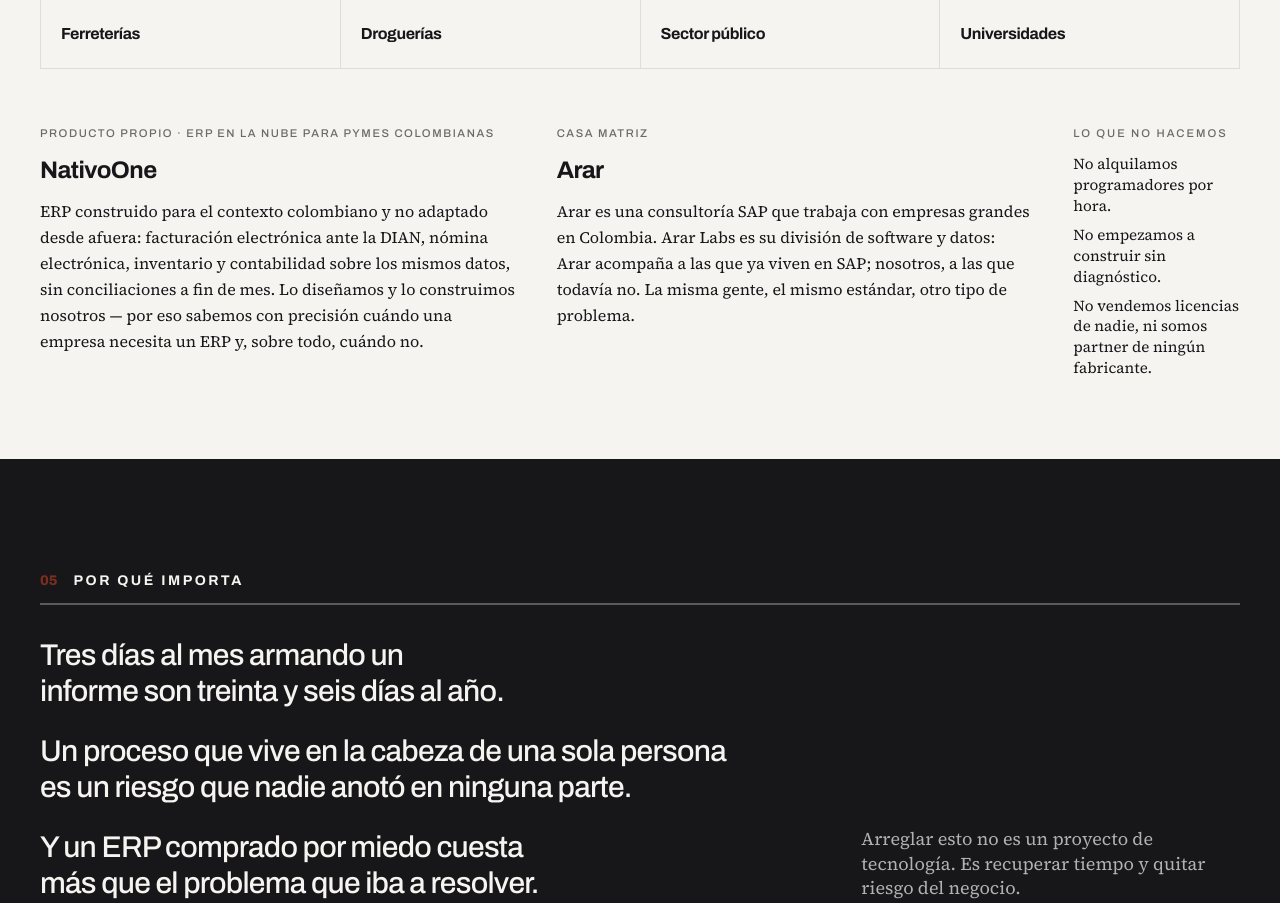
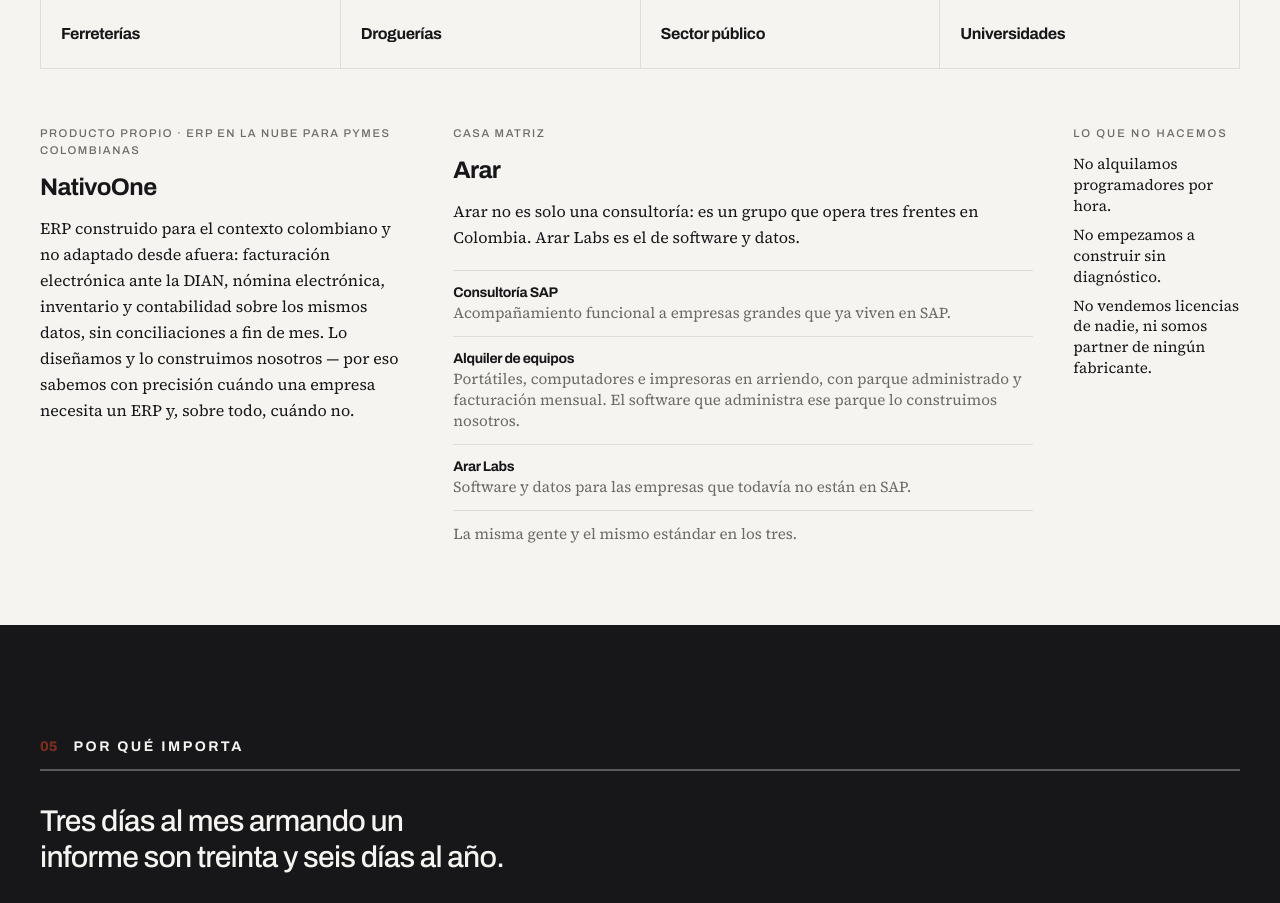
Before and after one commit to Hum0Labs/arar-labs, a Next.js app: page / in a window 1280 px wide. Shown: the part 2460-3363 px from the top of the page. Built offline with nearby package versions, Linux system fonts and the light colour scheme.

Commit message:
La casa matriz muestra los tres frentes de Arar

```diff
--- a/components/Experience.tsx
+++ b/components/Experience.tsx
@@ -26,15 +26,36 @@
       </ul>
 
       <div className="mt-14 grid gap-10 lg:grid-cols-12">
-        {[experience.work, experience.parent].map((item) => (
-          <article key={item.name} className="col-span-full grid content-start gap-3 lg:col-span-5">
-            <span className="font-display text-[0.7rem] uppercase tracking-[0.14em] text-ink-soft">
-              {item.meta}
-            </span>
-            <h3 className="font-display text-2xl font-bold tracking-tight">{item.name}</h3>
-            <p className="leading-relaxed">{item.body}</p>
-          </article>
-        ))}
+        <article className="col-span-full grid content-start gap-3 lg:col-span-4">
+          <span className="font-display text-[0.7rem] uppercase tracking-[0.14em] text-ink-soft">
+            {experience.work.meta}
+          </span>
+          <h3 className="font-display text-2xl font-bold tracking-tight">
+            {experience.work.name}
+          </h3>
+          <p className="leading-relaxed">{experience.work.body}</p>
+        </article>
+
+        <article className="col-span-full grid content-start gap-3 lg:col-span-6">
+          <span className="font-display text-[0.7rem] uppercase tracking-[0.14em] text-ink-soft">
+            {experience.parent.meta}
+          </span>
+          <h3 className="font-display text-2xl font-bold tracking-tight">
+            {experience.parent.name}
+          </h3>
+          <p className="leading-relaxed">{experience.parent.body}</p>
+
+          <dl className="mt-2 grid gap-0">
+            {experience.parent.lines.map((line) => (
+              <div key={line.name} className="border-t border-rule py-3 last:border-b">
+                <dt className="font-display text-sm font-bold tracking-tight">{line.name}</dt>
+                <dd className="text-[0.95rem] leading-snug text-ink-soft">{line.body}</dd>
+              </div>
+            ))}
+          </dl>
+
+          <p className="text-[0.95rem] text-ink-soft">{experience.parent.closing}</p>
+        </article>
 
         <div className="col-span-full lg:col-span-2">
           <h3 className="mb-3 font-display text-[0.7rem] uppercase tracking-[0.18em] text-ink-soft">
--- a/content/site.ts
+++ b/content/site.ts
@@ -118,7 +118,22 @@
   parent: {
     name: 'Arar',
     meta: 'Casa matriz', // TODO: añadir años de operación — 'Desde 20XX' da más confianza que cualquier adjetivo
-    body: 'Arar es una consultoría SAP que trabaja con empresas grandes en Colombia. Arar Labs es su división de software y datos: Arar acompaña a las que ya viven en SAP; nosotros, a las que todavía no. La misma gente, el mismo estándar, otro tipo de problema.',
+    body: 'Arar no es solo una consultoría: es un grupo que opera tres frentes en Colombia. Arar Labs es el de software y datos.',
+    lines: [
+      {
+        name: 'Consultoría SAP',
+        body: 'Acompañamiento funcional a empresas grandes que ya viven en SAP.',
+      },
+      {
+        name: 'Alquiler de equipos',
+        body: 'Portátiles, computadores e impresoras en arriendo, con parque administrado y facturación mensual. El software que administra ese parque lo construimos nosotros.',
+      },
+      {
+        name: 'Arar Labs',
+        body: 'Software y datos para las empresas que todavía no están en SAP.',
+      },
+    ],
+    closing: 'La misma gente y el mismo estándar en los tres.',
   },
   refusalsTitle: 'Lo que no hacemos',
   refusals: [
```
